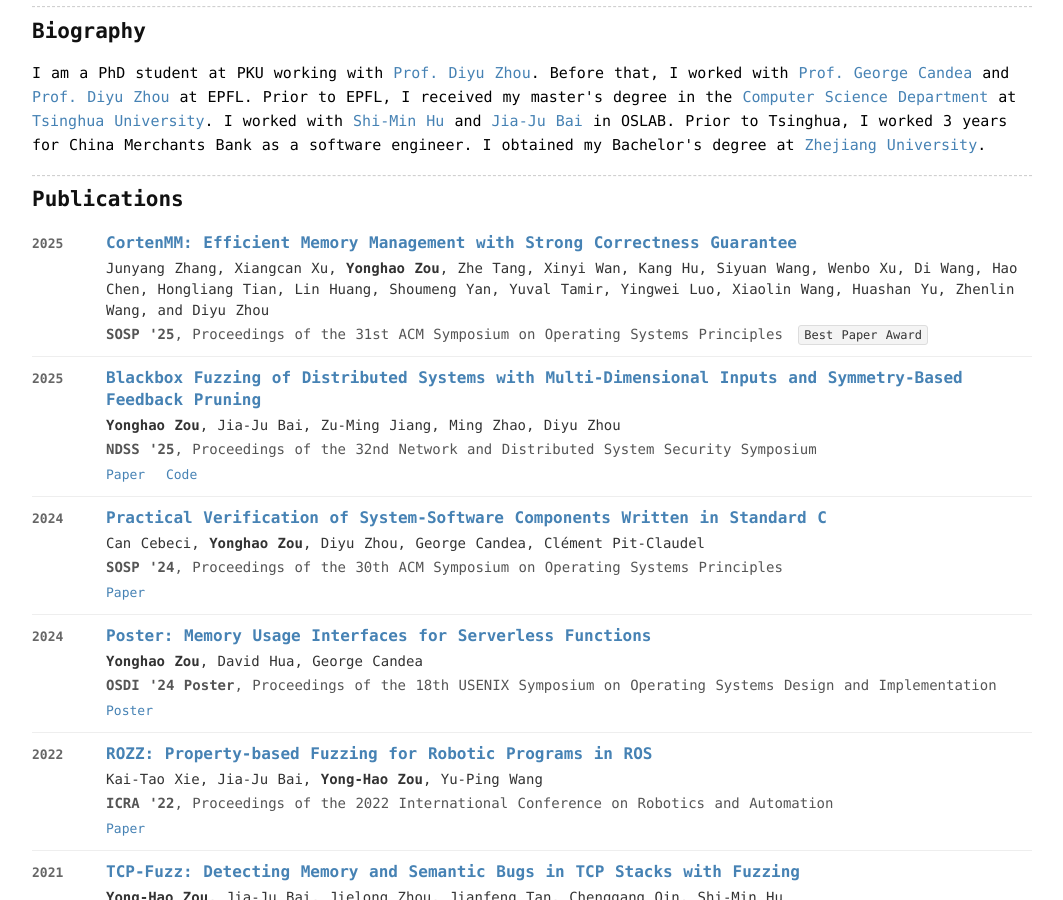
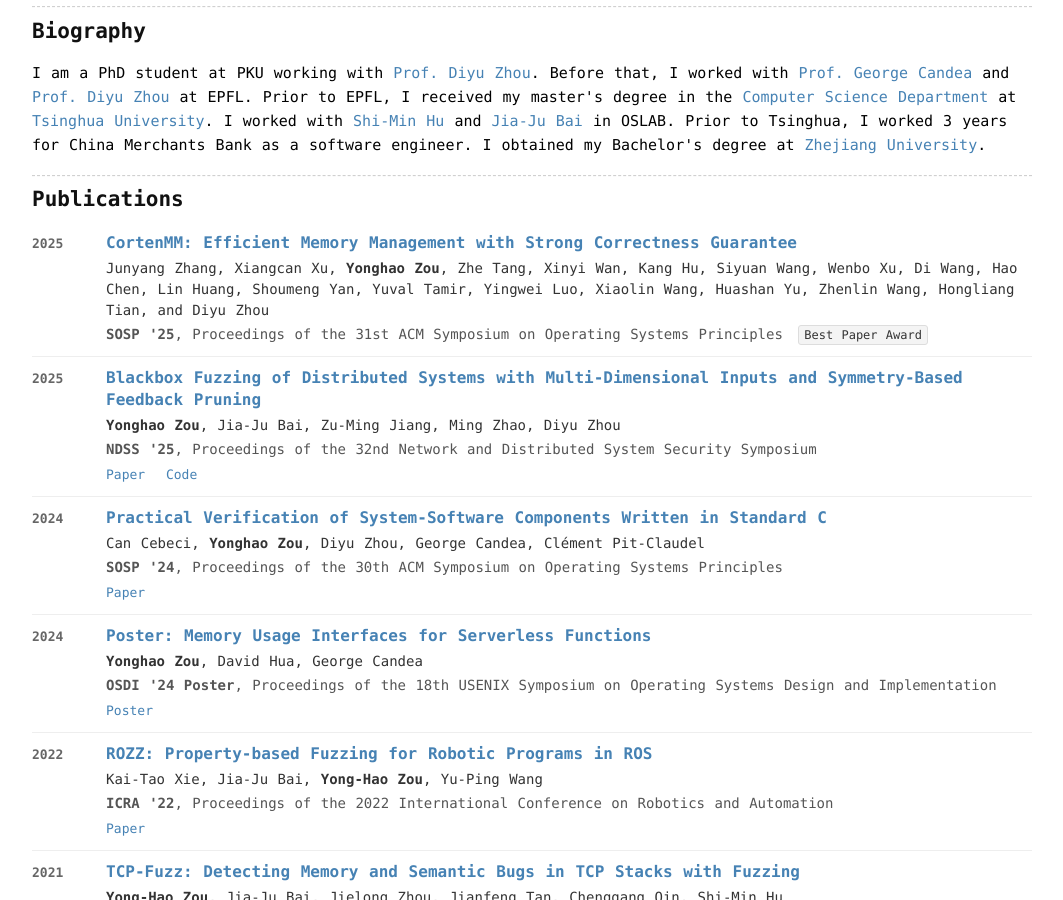
Before and after one commit to zouyonghao/zouyonghao.github.io, a Jekyll site: the page built from index.md, in a window 1280 px wide and 900 px high, scrolled down 552 px. Shown: the whole window, without its empty margins (108-1171 px from the left). Built offline with Jekyll 4.4.1, drawn with Linux system fonts in a browser that asks for light colours.

```diff
--- a/_layouts/home.html
+++ b/_layouts/home.html
@@ -93,9 +93,9 @@
                                         href="https://zouyonghao.github.io/assets/paper/sosp25-cortenmm.pdf">CortenMM:
                                         Efficient Memory Management with Strong Correctness Guarantee</a></p>
                                 <p class="publication-authors">Junyang Zhang, Xiangcan Xu, <b>Yonghao Zou</b>, Zhe Tang,
-                                    Xinyi Wan, Kang Hu, Siyuan Wang, Wenbo Xu, Di Wang, Hao Chen, Hongliang Tian, Lin
-                                    Huang, Shoumeng Yan, Yuval Tamir, Yingwei Luo, Xiaolin Wang, Huashan Yu, Zhenlin
-                                    Wang, and Diyu Zhou</p>
+                                    Xinyi Wan, Kang Hu, Siyuan Wang, Wenbo Xu, Di Wang, Hao Chen, Lin Huang, Shoumeng
+                                    Yan, Yuval Tamir, Yingwei Luo, Xiaolin Wang, Huashan Yu, Zhenlin Wang, Hongliang
+                                    Tian, and Diyu Zhou</p>
                                 <p class="publication-venue"><b>SOSP '25</b>, Proceedings of the 31st ACM Symposium on
                                     Operating Systems Principles <span class="publication-note">Best Paper Award</span>
                                 </p>
```
